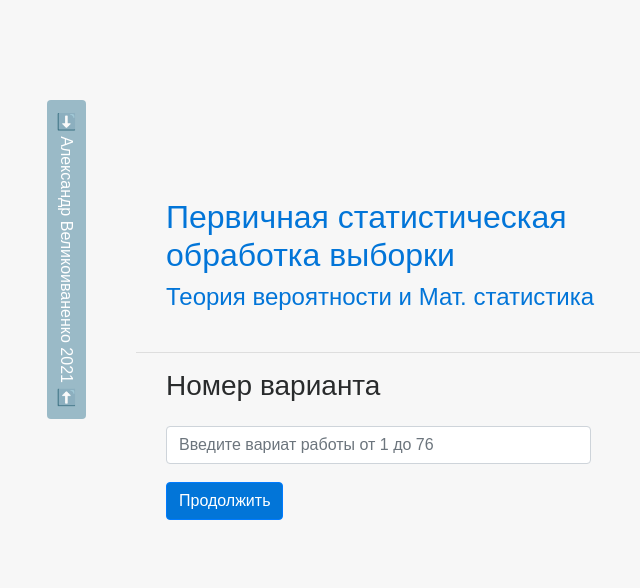
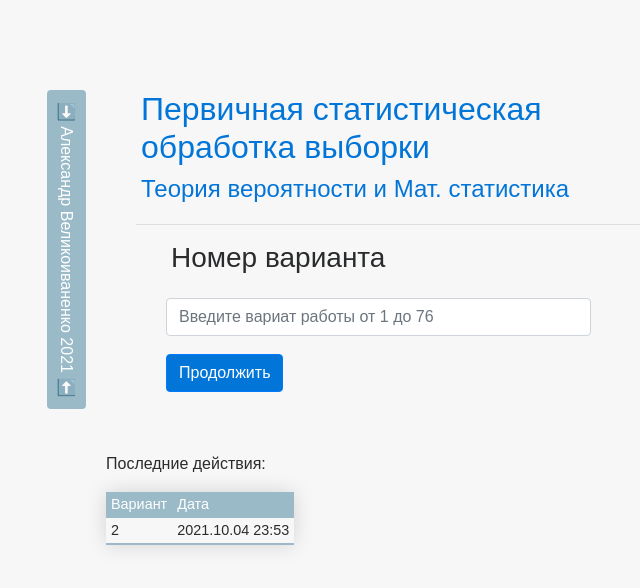
Before and after one commit to alex7186/stat-review, a Flask app: page / in a window 1280 px wide. Shown: the top 588 px of the page, without its empty margins (249-889 px from the left). Run offline with Flask 2, Linux system fonts and the light colour scheme; parts of the project's set-up code (start-up, migrations or seed data) failed here and were passed over; some libraries are stand-ins or nearby versions.

Commit message:
Add files via upload

```diff
--- a/app.py
+++ b/app.py
@@ -8,6 +8,7 @@ import io, os.path, base64
 
 import content_config
 import calculation_logic.calculating_functions as functions
+from db_manager import connection, cursor, add_log, get_latest_log
 
 # Чертовски красивый снег
 # Из окна идёт снег. Скоро все деревья им будут покрыты, и будет очень красиво.
@@ -51,7 +52,11 @@ def index():
         if variant_and_distribution == 0:
             this_content = content_list
             this_content[1].update(content_config.variant_selection)
-            return render_template('index.html', content_list=this_content)
+            return render_template(
+                'index.html',
+                content_list=this_content,
+                latest= (('Вариант', 'Дата'), *get_latest_log(connection, cursor))
+                )
 
         # вариант неверен, выводим сообщение
         if not variant in functions.available_vars:
@@ -76,11 +81,16 @@ def index():
             this_content = content_list
             this_content[1].update(content_config.prepare_dist_selection(data))
             variant_and_distribution = 2
-            return render_template('index.html', content_list=this_content)
+            return render_template(
+                'index.html',
+                content_list=this_content,
+                latest= (('Вариант', 'Дата'), *get_latest_log(connection, cursor))
+                )
 
 
     # страница скачивания и возврата к выбору варианта
     if variant_and_distribution <=2:
+        distr_type = None
         try:
             distr_type = int(request.form['distr_type'])
         except:
@@ -110,15 +120,23 @@ def index():
             this_content = content_list
 
             this_content[1].update(content_config.prepare_download_link(a='/uploads/'+result_file_name, target=result_file_name))
+            add_log(connection, cursor, variant_and_distribution, distr_type)
+
             variant_and_distribution = 0
-            return render_template('index.html', content_list=this_content)
+            return render_template(
+                'index.html',
+                content_list=this_content,
+                latest= (('Вариант', 'Дата'), *get_latest_log(connection, cursor)))
 
 
     variant = -1
     variant_and_distribution = 0
     this_content = content_list
     this_content[1].update(content_config.variant_selection)
-    return render_template('index.html', content_list=this_content)
+    return render_template(
+        'index.html',
+        content_list=this_content,
+        latest= (('Вариант', 'Дата'), *get_latest_log(connection, cursor)))
 
 
 # путь скачивания файла
--- a/calculation_logic/calculating_functions.py
+++ b/calculation_logic/calculating_functions.py
@@ -82,28 +82,33 @@ def pre_return(result_file_name, a, k, document, color, plt=plt):
         distribution.update({intervals[ii] : common_b})
         distribution_clean.update({intervals[ii] : absolute_frequency[ii]})
 
-    fig = plt.figure()
-    fig.patch.set_facecolor((247/255, 247/255, 247/255))
+    fig, ax = plt.subplots(1, 1)
 
-    ax = fig.add_subplot(111)
-    ax.set_facecolor((247/255, 247/255, 247/255))
-
-    # plt.margins(0)
-    plt.tight_layout(pad=1.2)
     plt.tight_layout()
 
     x, y = list(distribution_clean.keys())[1:], list(distribution_clean.values())[1:]
-    _ = plt.xticks(sorted(intervals_middles), rotation=20)
-    _ = plt.step(x, y, color=color, where='post', linewidth=3, alpha=0.8)
-    _ = plt.hlines(y[-1], xmin=x[-1], xmax=x[-1]+h, color=color, linewidth=3)
-    _ = plt.vlines(x[-1]+h, ymin=0, ymax=y[-1], color=color, linewidth=3)
-    _ = plt.ylabel('Абсолютная частота mi')
+    _ = ax.set_xticks(
+        sorted(intervals_middles),
+        )
+
+    _ = ax.step(x, y, color=color, where='post', linewidth=3, alpha=0.8)
+    _ = ax.hlines(y[-1], xmin=x[-1], xmax=x[-1]+h, color=color, linewidth=3)
+    _ = ax.vlines(x[-1]+h, ymin=0, ymax=y[-1], color=color, linewidth=3)
+    _ = ax.set_ylabel('Абсолютная частота mi')
     for ii, el in enumerate(x):
-        _ = plt.vlines(el, ymax=y[ii], ymin=0, color=color, linewidth=3)
+        _ = ax.vlines(el, ymax=y[ii], ymin=0, color=color, linewidth=3)
     _ = plt.grid(axis='y')
 
+    # ax.set_facecolor((247/255, 247/255, 247/255))
+
     buf = io.BytesIO()
-    plt.savefig(buf, format='png', dpi=600,) # facecolor=fig.get_facecolor()
+    plt.savefig(
+        buf,
+        format='png',
+        dpi=600,
+        facecolor=(247/255, 247/255, 247/255)
+        )
+
     plt.close()
 
     return buf, document, intervals, absolute_frequency
--- /dev/null
+++ b/db_manager.py
@@ -0,0 +1,71 @@
+from sqlite3 import connect as sqlite3_connect, Error
+from datetime import datetime
+
+def create_connection(db_file):
+    """ create a database connection to a SQLite database """
+    conn = None
+    try:
+        conn = sqlite3_connect(db_file, check_same_thread=False)
+        # print(sqlite3.version)
+    except Error as e:
+        print(e)
+
+    return conn
+
+
+def create_table(conn, create_table_sql):
+    try:
+        cursor = conn.cursor()
+        cursor.execute(create_table_sql)
+
+    except Error as e:
+        print(e)
+    return cursor
+
+def connect(
+    db_file='./downloads.db'):
+
+    sql_create_table = """
+    CREATE TABLE IF NOT EXISTS downloads
+    (
+        id INTEGER PRIMARY KEY AUTOINCREMENT,
+        variant text,
+        distr_type text,
+        download_date text
+    );"""
+
+
+
+    connection = create_connection(db_file)
+
+    if connection is not None:
+        cursor = create_table(connection, sql_create_table)
+        connection.commit()
+
+
+    return connection, cursor
+
+
+def add_log(
+    connection, cursor, variant, distr_type):
+
+        download_date = datetime.now().strftime('%Y.%m.%d %H:%M')
+
+        sql_command = f"""INSERT INTO downloads (variant, distr_type, download_date)
+            VALUES
+            (
+            "{variant}", "{distr_type}", "{download_date}"
+            )
+        """
+
+        cursor.execute(sql_command)
+        connection.commit()
+
+def get_latest_log(
+    connection, cursor):
+
+    sql_command = "select variant, download_date from downloads order by download_date limit 5"
+
+    return cursor.execute(sql_command).fetchall()
+
+connection, cursor = connect()
--- a/static/css/style.css
+++ b/static/css/style.css
@@ -18,8 +18,9 @@ body {
 /*padding: 10px;    */
 h2 {
 	color: #0275d8;
-	margin-top: 98px;
-	margin-left: 60px;
+	/*margin-top: 98px;*/
+	margin-top: 40px;
+	margin-left: 35px;
 }
 /*padding: 10px;*/
 
@@ -27,14 +28,14 @@ h2 {
 h3 {
 	margin: 0;
 	margin-top: 10px;
-	margin-left: 30px;
+	margin-left: 35px;
 }
 
 h4 {
-	margin-bottom: 40px;
+	margin-bottom: 20px;
 	color: #0275d8;
 
-	margin-left: 60px;
+	margin-left: 35px;
 }
 
 h6 {
@@ -100,6 +101,7 @@ img {
 .border-container{
 	/*padding: 5px;*/
 	/*display: none;*/
+	margin-top: 10px;
 	background-color: #f7f7f7;
 	display: inline-block;
 	border: solid;
@@ -149,9 +151,76 @@ img {
 	/*transform: rotate(40deg);*/
 	transform: skew(-20deg);
 	/*transform-origin: 0px 0px;*/
-	position: relative;
+	position: fixed;
 	top: 300px;
 	/*background: #9abac7;*/
+}
+
+.styled-table {
+    border-collapse: collapse;
+    /*margin: 25px 0;*/
+    font-size: 0.9em;
+    font-family: sans-serif;
+    /*min-width: 600px;*/
+    box-shadow: 0 0 20px rgba(0, 0, 0, 0.15);
+    /*margin: auto;
+    text-align: center;*/
+    /*margin-left: 35px;*/
+}
+
+.styled-table thead tr {
+    background-color: #9abac7;
+    color: white;
+    text-align: left;
+}
+
+.styled-table th,
+.styled-table td {
+    padding: 2px 5px;
+}
+
+.styled-table tbody tr {
+    border-bottom: 1px solid #dddddd;
+}
+
+.styled-table tbody tr:nth-of-type(even) {
+    background-color: #f3f3f3;
+}
+
+.styled-table tbody tr:last-of-type {
+    border-bottom: 2px solid #9abac7;
+}
+
+.styled-table tbody tr.active-row {
+    font-weight: bold;
+    color: #9abac7;
+}
+
+.table-container{
+    padding-top: 20px;
+    margin-bottom: 30px;
+    max-width: 350px;
+}
+
+.table-container h3{
+    text-align: center;
+    margin-bottom: 27px;
+    font-size: 27px;
+
+}
+
+.container_base{
+    padding-left: 5%;
+    padding-right: 5%;
+    max-width: 950px;
+    margin: auto;
+}
+
+
+.table-subscription{
+    padding-top: 20px;
+    max-width: 80%;
+    margin: auto;
 }
 
 @media only screen and (min-width: 100px) {
--- a/templates/base.html
+++ b/templates/base.html
@@ -50,7 +50,31 @@
     </a>
 
 
+
+
     {% block content %} {% endblock %}
+      <div class="table-container">
+      <p>Последние действия:</p>
+      <!-- <a href="#anch_end">ENDING</a> -->
+
+      <table class="styled-table">
+      {% for row in latest %}
+          {% if loop.index == 1 %}
+              <thead>
+          {% elif loop.index == 2 %}
+              </thead>
+              <tbody>
+          {% endif %}
+          <tr>
+              <td>{{ row[0] }}</td>
+              <td>{{ row[1] }}</td>
+          </tr>
+
+          </tbody>
+      {% endfor %}
+
+      </table>
+  </div>
   </div>
 
   <!-- <div class='footer'> Александр Великоиваненко, 2021 год</div> -->
```
Also changed, not shown: downloads.db (added), 1 other file.
